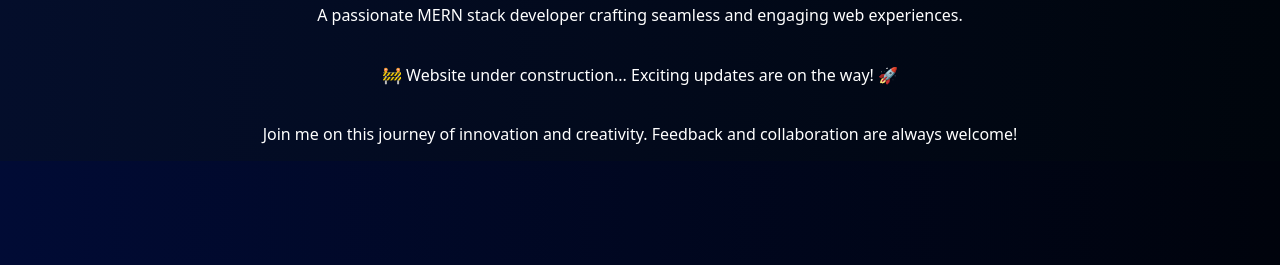
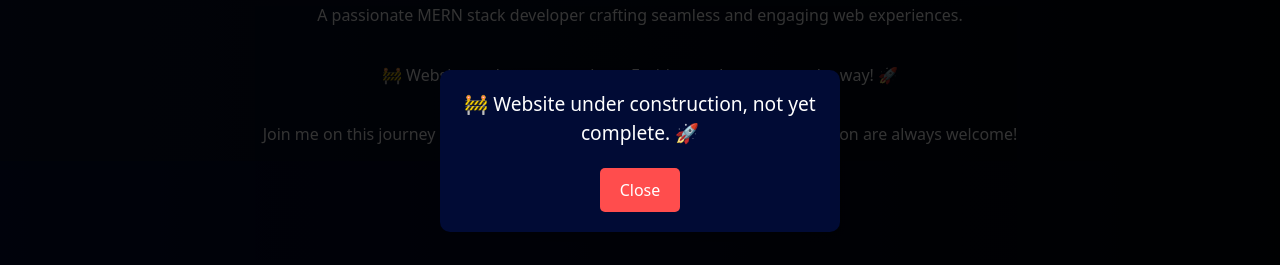
Before and after one commit to devzobayer/dev, a React (Vite) app in the folder dev/: page / in a window 1280 px wide. Shown: the part 249-514 px from the top of the page. Built offline with nearby package versions, Linux system fonts and the light colour scheme.

Commit message:
Initial commit

```diff
--- a/dev/src/pages/Home.css
+++ b/dev/src/pages/Home.css
@@ -2,10 +2,8 @@
     margin: 0;
     padding: 0;
     font-family: 'Arial', sans-serif;
-    background: linear-gradient(to right, #040e2b, #00050c); /* Deeper dark gradient background */
+    background: linear-gradient(to right, #040e2b, #00050c);
     color: #fff !important;
-
-
 }
 @keyframes typing {
     from {
@@ -88,6 +86,49 @@
     background: #dddddd26;
 box-shadow: 0 4px 8px rgba(1, 6, 24, 0.251), 0 6px 20px rgba(6, 31, 133, 0.2);
 }
+.popup {
+    position: fixed;
+    top: 0;
+    left: 0;
+    width: 100%;
+    height: 100%;
+    background: rgba(0, 0, 0, 0.8);
+    display: flex;
+    justify-content: center;
+    align-items: center;
+    z-index: 1000;
+}
+
+.popup-content {
+   background: #010b35;
+    color: #ffffff;
+    padding: 20px;
+    border-radius: 10px;
+    text-align: center;
+    box-shadow: 0 4px 8px rgba(0, 0, 0, 0.2);
+    max-width: 400px;
+    width: 90%;
+}
+
+.popup-content p {
+    font-size: 1.2rem;
+    margin-bottom: 20px;
+}
+
+.close-popup {
+    background: #ff4d4d;
+    color: #fff;
+    border: none;
+    padding: 10px 20px;
+    border-radius: 5px;
+    cursor: pointer;
+    font-size: 1rem;
+    transition: background 0.3s;
+}
+
+.close-popup:hover {
+    background: #ff1a1a;
+}
 @media (max-width: 768px) {
     .Technologies-heading {
         font-size: 1.5rem;
--- a/dev/src/pages/Home.jsx
+++ b/dev/src/pages/Home.jsx
@@ -6,9 +6,9 @@
 import nodeIcon from '../assets/node.png'; // Node.js icon
 import 'bootstrap/dist/css/bootstrap.min.css';
 
-
 const Home = () => {
     const [currentTime, setCurrentTime] = useState(new Date().toLocaleTimeString());
+    const [showPopup, setShowPopup] = useState(true); // State to control popup visibility
 
     useEffect(() => {
         const timer = setInterval(() => {
@@ -18,8 +18,23 @@
         return () => clearInterval(timer); // Cleanup the interval on component unmount
     }, []);
 
+    const closePopup = () => {
+        setShowPopup(false); // Hide the popup when the close button is clicked
+    };
+
     return (
         <div className="home">
+            {showPopup && (
+                <div className="popup">
+                    <div className="popup-content">
+                        <p>🚧 Website under construction, not yet complete. 🚀</p>
+                        <button className="close-popup" onClick={closePopup}>
+                            Close
+                        </button>
+                    </div>
+                </div>
+            )}
+
             <section className="profile-section text-center">
                 <img
                     src="https://avatars.githubusercontent.com/u/175312539"
```
